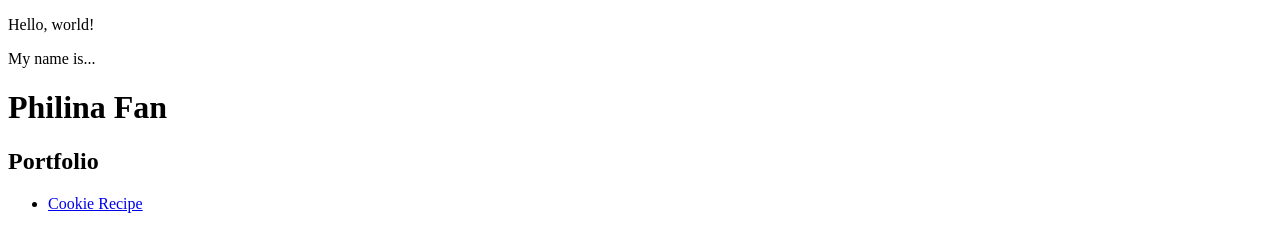
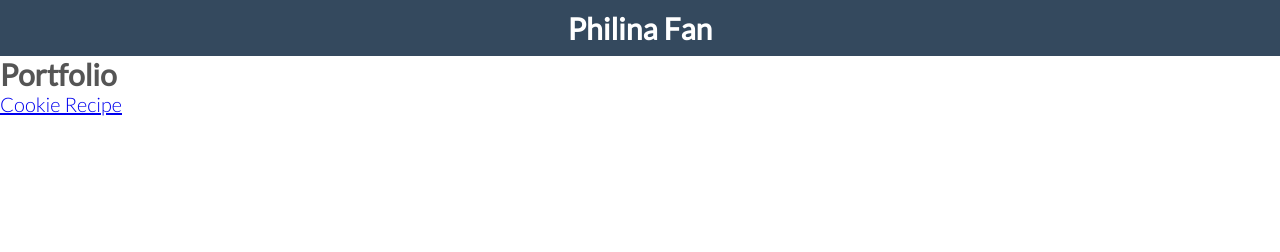
Before and after one commit to skyisfalling/fewd-36, a plain HTML site: page index.html in a window 1280 px wide. Drawn offline with Linux system fonts and the light colour scheme.

Commit message:
added css to github page

```diff
--- /dev/null
+++ b/css/style.css
@@ -0,0 +1,25 @@
+*{
+	padding: 0;
+	margin: 0;
+	box-sizing: border-box;
+}
+
+html{
+	color: #555;
+	font-family: 'Lato', sans-serif;
+	font-weight: 300;
+	font-size: 20px;
+	text-rendering: optimizeLegibility;
+}
+
+.main-nav{
+	text-align: center;
+	padding: 10px 0px 10px 0px;
+	background-color: #34495e;
+}
+
+.main-nav a:link,
+.main-nav a:visited{
+	color: #fff;
+	text-decoration: none;
+}
--- a/index.html
+++ b/index.html
@@ -2,12 +2,18 @@
 <html>
 <head>
 	<title>Philina Fan</title>
+	<meta charset="utf-8">
+	<meta name="viewport" content="width=device-width, initial-scale=1.0">
+	<link rel="stylesheet" href="css/style.css">
+	<link href='http://fonts.googleapis.com/css?family=Lato:100,300,400,300italic' rel='stylesheet' type='text/css'>
 </head>
+
 <body>
-
-<p>Hello, world!</p>
-<p>My name is...
-<h1>Philina Fan</h1>
+	<header>
+		<nav class="main-nav">
+			<h1><a href="http://skyisfalling.github.io/fewd-36">Philina Fan</a></h1>
+		</nav>
+	</header>
 
 </body>
 </html>
```
